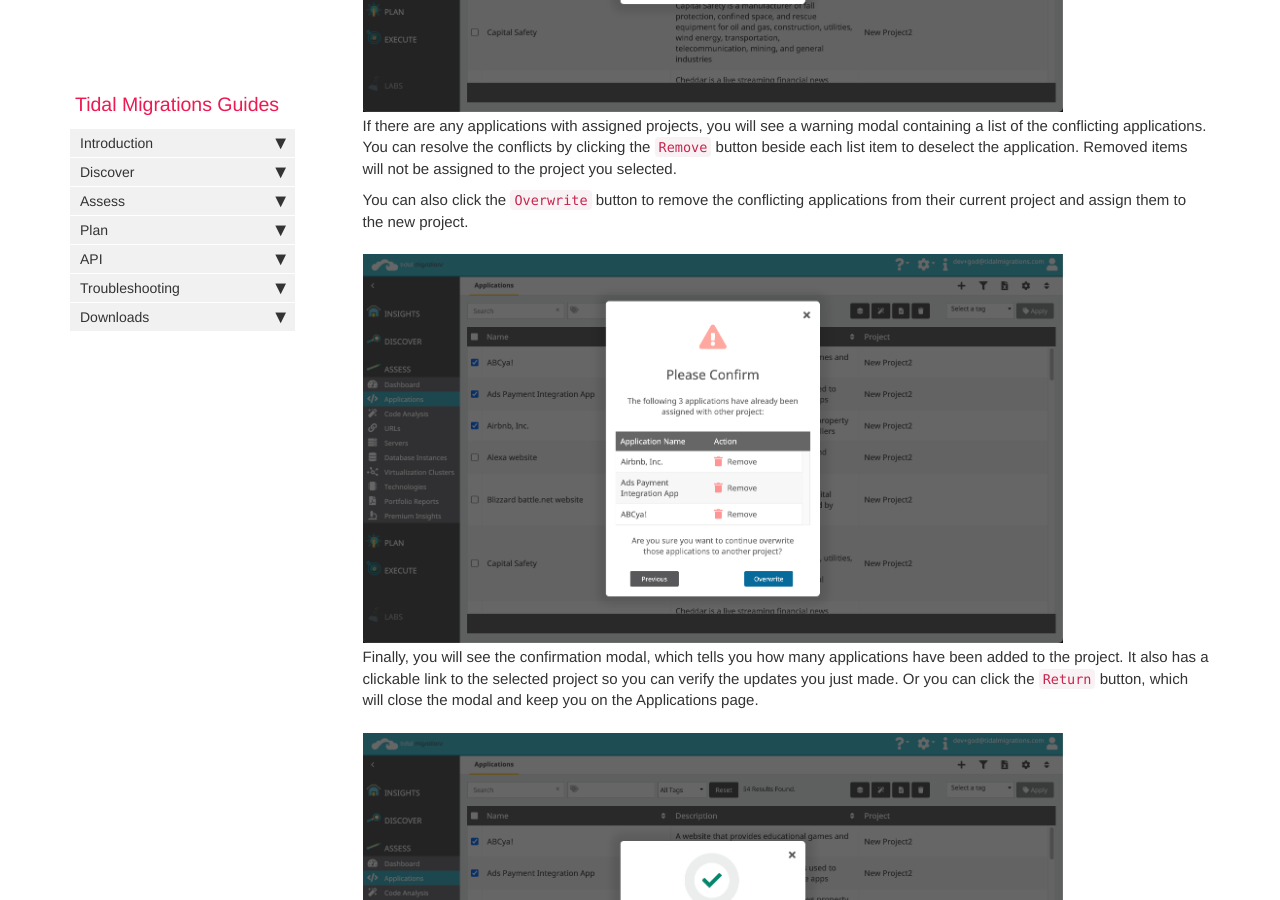
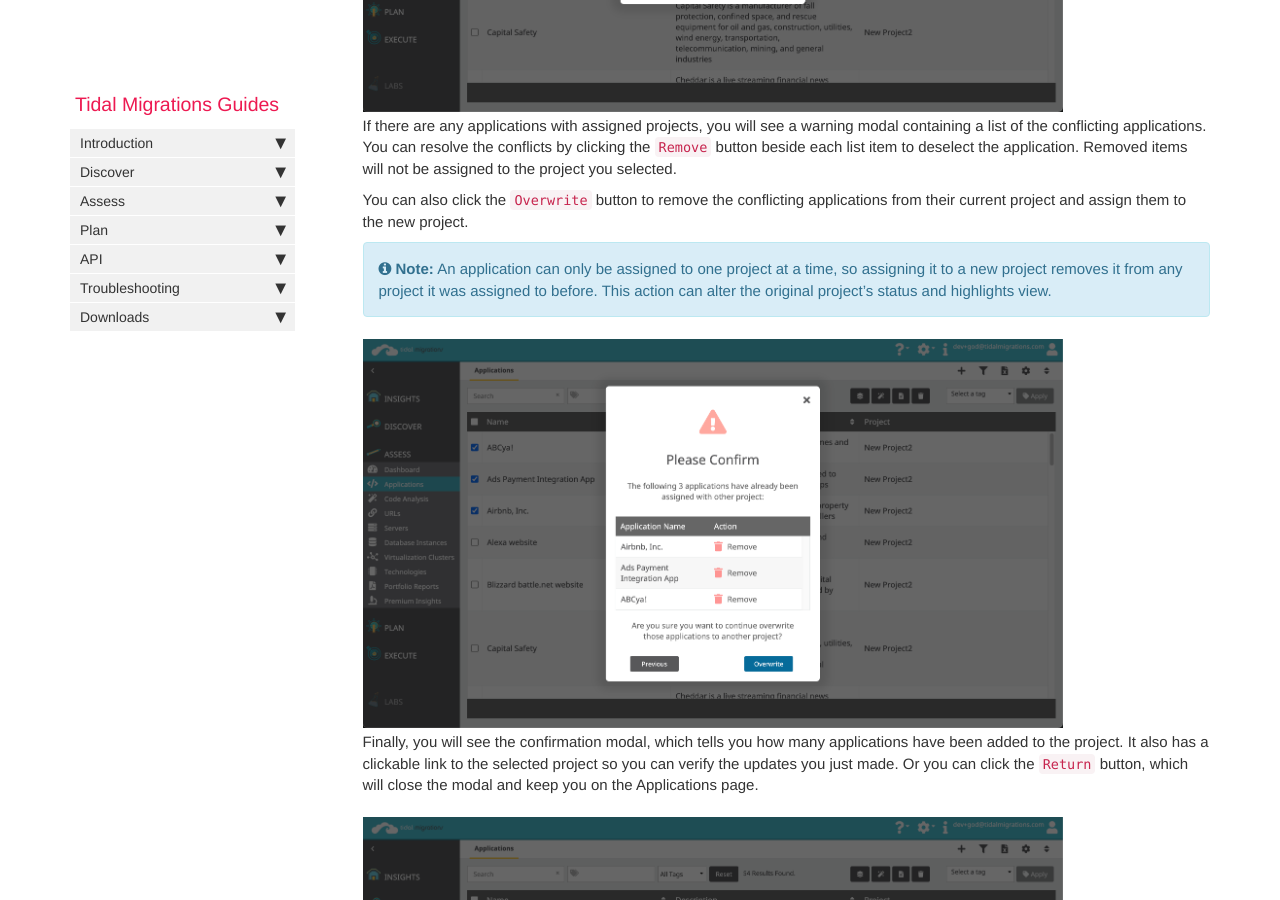
Before and after one commit to tidalmigrations/tidalmigrations.github.io, a Jekyll site: the page built from pages/user guides/assessment_projects.md, in a window 1280 px wide and 900 px high, scrolled down 4385 px. Built offline with Jekyll 4.4.1, drawn with Linux system fonts in a browser that asks for light colours; nearby versions of some CDN libraries; comment, search, counter and statistics services are not loaded.

Commit message:
add explanation note for app and project relationship

```diff
--- a/pages/user guides/assessment_projects.md
+++ b/pages/user guides/assessment_projects.md
@@ -61,6 +61,8 @@ If there are any applications with assigned projects, you will see a warning mod
 
 You can also click the `Overwrite` button to remove the conflicting applications from their current project and assign them to the new project.
 
+{% include note.html content="An application can only be assigned to one project at a time, so assigning it to a new project removes it from any project it was assigned to before. This action can alter the original project's status and highlights view." %}
+
 {% include image.html file="projects_14.png" %}
 
 Finally, you will see the confirmation modal, which tells you how many applications have been added to the project. It also has a clickable link to the selected project so you can verify the updates you just made. Or you can click the `Return` button, which will close the modal and keep you on the Applications page.
```
